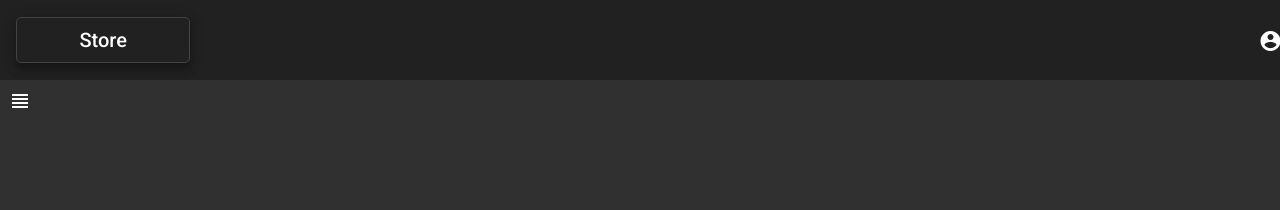
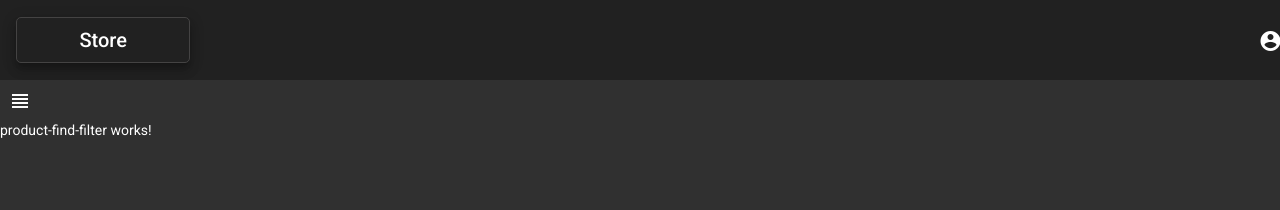
Before and after one commit to viniciusantos2105/Store-Front, an Angular app: page /shirts in a window 1280 px wide. Before the commit this address led to /. Shown: the top 210 px of the page. Built offline with nearby package versions, Linux system fonts and the light colour scheme.

Commit message:
role findFilter

```diff
--- a/src/app/app-routing.module.ts
+++ b/src/app/app-routing.module.ts
@@ -2,6 +2,7 @@ import { NgModule } from '@angular/core';
 import { RouterModule, Routes } from '@angular/router';
 import { HomeComponent } from './views/components/home/home.component';
 import { ProductAllComponent } from './views/components/product/product-all/product-all.component';
+import { ProductFindFilterComponent } from './views/components/product/product-find-filter/product-find-filter.component';
 
 const routes: Routes = [
   {
@@ -11,6 +12,10 @@ const routes: Routes = [
   {
     path: 'products',
     component: ProductAllComponent
+  },
+  {
+    path: 'shirts',
+    component: ProductFindFilterComponent
   }
 ];
 
--- a/src/app/app.module.ts
+++ b/src/app/app.module.ts
@@ -25,6 +25,7 @@ import { NavComponent } from './views/components/templeate/nav/nav.component';
 import { HomeComponent } from './views/components/home/home.component';
 import {MatMenuModule} from '@angular/material/menu';
 import { ProductAllComponent } from './views/components/product/product-all/product-all.component';
+import { ProductFindFilterComponent } from './views/components/product/product-find-filter/product-find-filter.component';
 
 
 @NgModule({
@@ -35,6 +36,7 @@ import { ProductAllComponent } from './views/components/product/product-all/prod
     NavComponent,
     HomeComponent,
     ProductAllComponent,
+    ProductFindFilterComponent,
   ],
   imports: [
     BrowserModule,
--- /dev/null
+++ b/src/app/views/components/product/product-find-filter/product-find-filter.component.html
@@ -0,0 +1 @@
+<p>product-find-filter works!</p>
--- /dev/null
+++ b/src/app/views/components/product/product-find-filter/product-find-filter.component.ts
@@ -0,0 +1,15 @@
+import { Component, OnInit } from '@angular/core';
+
+@Component({
+  selector: 'app-product-find-filter',
+  templateUrl: './product-find-filter.component.html',
+  styleUrls: ['./product-find-filter.component.css']
+})
+export class ProductFindFilterComponent implements OnInit {
+
+  constructor() { }
+
+  ngOnInit(): void {
+  }
+
+}
--- a/src/app/views/components/templeate/nav/nav.component.html
+++ b/src/app/views/components/templeate/nav/nav.component.html
@@ -7,7 +7,7 @@
             <a mat-list-item routerLink="products">
               TODOS <i class="material-icons">keyboard_arrow_right</i>
             </a>
-            <a mat-list-item routerLink>
+            <a mat-list-item routerLink="shirts">
               CAMISA <i class="material-icons">keyboard_arrow_right</i>
             </a>
             <a mat-list-item routerLink>
```
Also changed, not shown: src/app/views/components/product/product-find-filter/product-find-filter.component.css (added).
